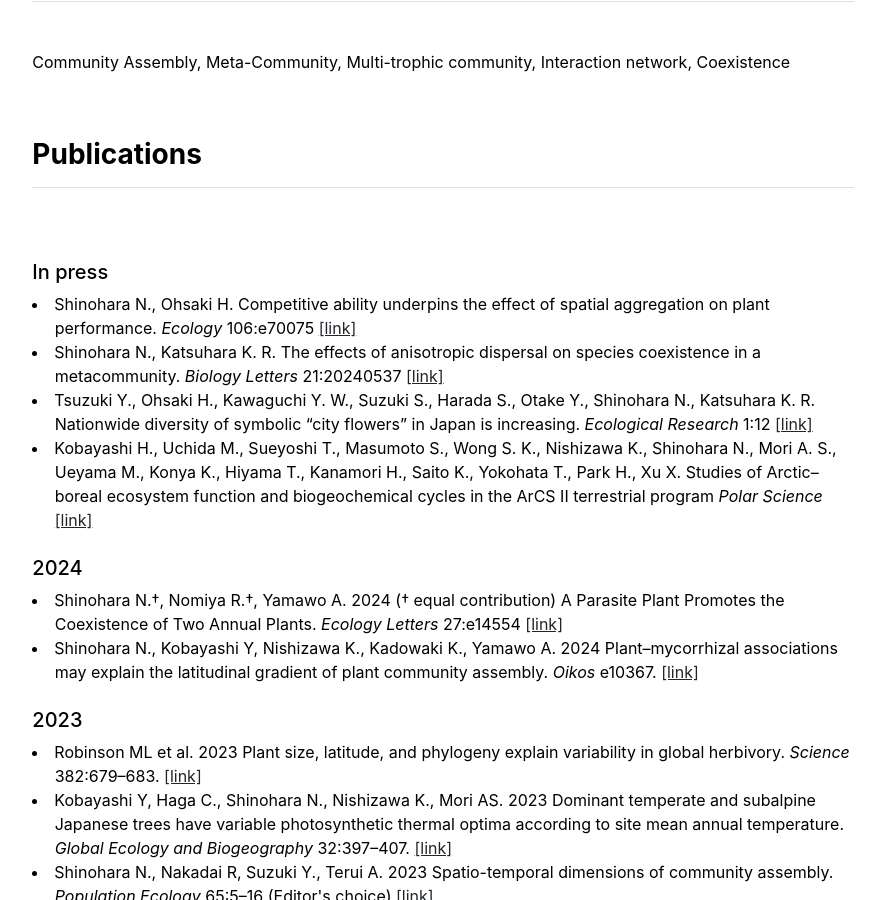
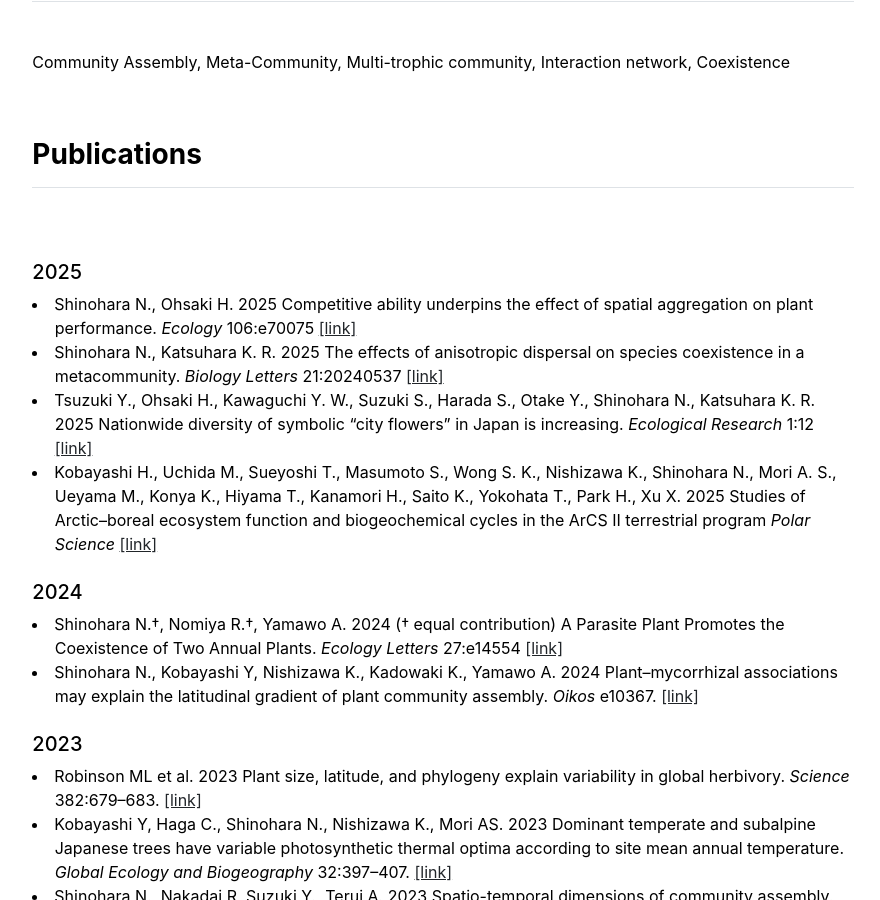
Before and after one commit to snaoto/snaoto.github.io, a Jekyll site: the page built from index.md, in a window 1280 px wide and 900 px high, scrolled down 558 px. Shown: the whole window, without its empty margins (197-1077 px from the left). Built offline with Jekyll 4.4.1, drawn with Linux system fonts in a browser that asks for light colours.

Commit message:
Update publications.html
Modified publication records

```diff
--- a/_includes/publications.html
+++ b/_includes/publications.html
@@ -25,11 +25,12 @@
     <!-- <h5>Under review and/or preprints</h5> -->
 
     <!-- <br><h5>In press</h5> -->
-    <br><h5>In press</h5>
-    <li>Shinohara N., Ohsaki H. Competitive ability underpins the effect of spatial aggregation on plant performance. <i>Ecology</i> 106:e70075 <a href = https://esajournals.onlinelibrary.wiley.com/doi/full/10.1002/ecy.70075 target = "_blank"> [link] </a> </li>
-    <li>Shinohara N., Katsuhara K. R. The effects of anisotropic dispersal on species coexistence in a metacommunity. <i>Biology Letters</i> 21:20240537 <a href = https://royalsocietypublishing.org/doi/10.1098/rsbl.2024.0537 target = "_blank"> [link] </a> </li>
-    <li>Tsuzuki Y., Ohsaki H., Kawaguchi Y. W., Suzuki S., Harada S., Otake Y., Shinohara N., Katsuhara K. R. Nationwide diversity of symbolic “city flowers” in Japan is increasing. <i>Ecological Research</i> 1:12 <a href = https://doi.org/10.1111/1440-1703.12540 target = "_blank"> [link] </a> </li>
-    <li>Kobayashi H., Uchida M., Sueyoshi T., Masumoto S., Wong S. K., Nishizawa K., Shinohara N., Mori A. S., Ueyama M., Konya K., Hiyama T., Kanamori H., Saito K., Yokohata T., Park H., Xu X. Studies of Arctic–boreal ecosystem function and biogeochemical cycles in the ArCS II terrestrial program <i>Polar Science</i> <a href = https://doi.org/10.1016/j.polar.2025.101164 target = "_blank"> [link] </a> </li>
+
+    <br><h5>2025</h5>
+    <li>Shinohara N., Ohsaki H. 2025 Competitive ability underpins the effect of spatial aggregation on plant performance. <i>Ecology</i> 106:e70075 <a href = https://esajournals.onlinelibrary.wiley.com/doi/full/10.1002/ecy.70075 target = "_blank"> [link] </a> </li>
+    <li>Shinohara N., Katsuhara K. R. 2025 The effects of anisotropic dispersal on species coexistence in a metacommunity. <i>Biology Letters</i> 21:20240537 <a href = https://royalsocietypublishing.org/doi/10.1098/rsbl.2024.0537 target = "_blank"> [link] </a> </li>
+    <li>Tsuzuki Y., Ohsaki H., Kawaguchi Y. W., Suzuki S., Harada S., Otake Y., Shinohara N., Katsuhara K. R. 2025 Nationwide diversity of symbolic “city flowers” in Japan is increasing. <i>Ecological Research</i> 1:12 <a href = https://doi.org/10.1111/1440-1703.12540 target = "_blank"> [link] </a> </li>
+    <li>Kobayashi H., Uchida M., Sueyoshi T., Masumoto S., Wong S. K., Nishizawa K., Shinohara N., Mori A. S., Ueyama M., Konya K., Hiyama T., Kanamori H., Saito K., Yokohata T., Park H., Xu X. 2025 Studies of Arctic–boreal ecosystem function and biogeochemical cycles in the ArCS II terrestrial program <i>Polar Science</i> <a href = https://doi.org/10.1016/j.polar.2025.101164 target = "_blank"> [link] </a> </li>
 
     <br><h5>2024</h5>
     <li>Shinohara N.†, Nomiya R.†, Yamawo A. 2024 († equal contribution) A Parasite Plant Promotes the Coexistence of Two Annual Plants. <i>Ecology Letters</i> 27:e14554 <a href = https://doi.org/10.1111/ele.14554 target = "_blank"> [link] </a> </li>
```
